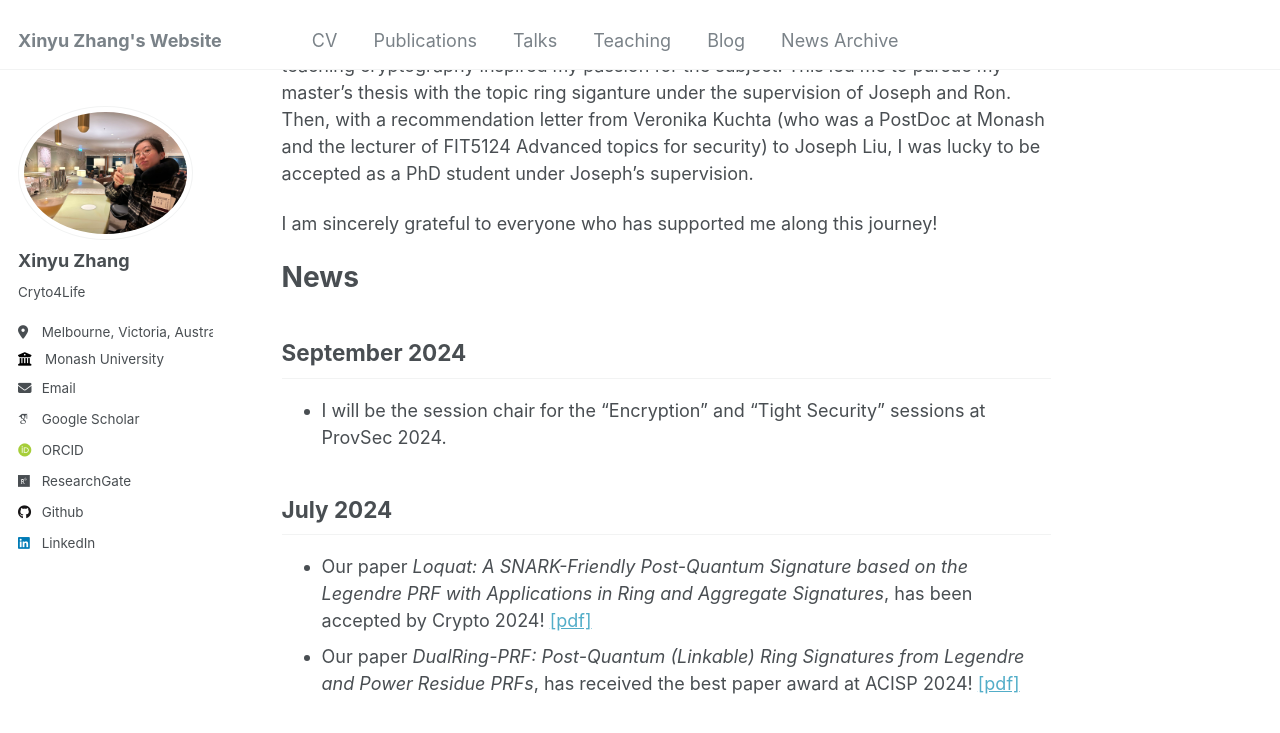
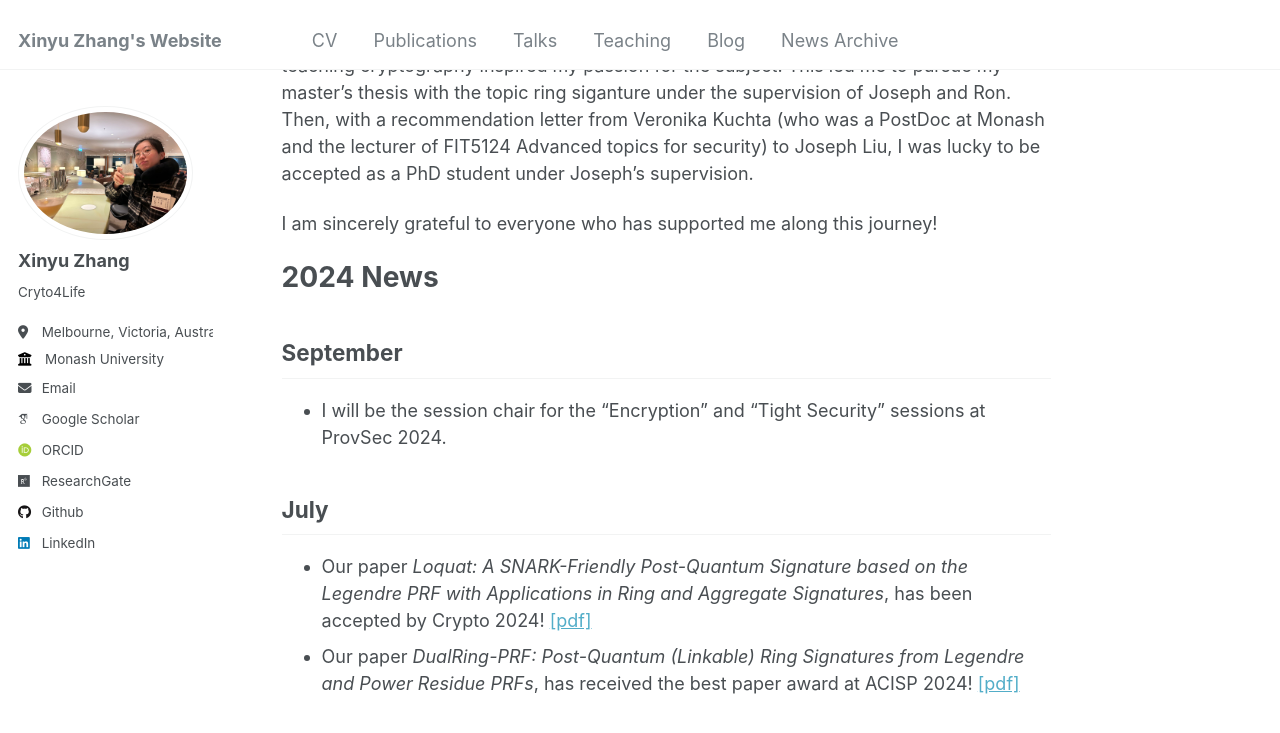
Before and after one commit to cryptome-xyz/cryptome-xyz.github.io, a Jekyll site: the page built from _pages/about.md, in a window 1280 px wide and 900 px high, scrolled down 542 px. Shown: the top 733 px of the window. Built offline with Jekyll 4.4.1, drawn with Linux system fonts in a browser that asks for light colours; some web fonts are replaced.

Commit message:
Update about.md

```diff
--- a/_pages/about.md
+++ b/_pages/about.md
@@ -17,11 +17,11 @@ Later, I pursued a Master of Information Technology at Monash University, where
 
 I am sincerely grateful to everyone who has supported me along this journey!
 
-News
+2024 News
 ======
-## September 2024
+## September
 - I will be the session chair for the "Encryption" and "Tight Security" sessions at ProvSec 2024.
 
-## July 2024
+## July
 - Our paper _Loquat: A SNARK-Friendly Post-Quantum Signature based on the Legendre PRF with Applications in Ring and Aggregate Signatures_, has been accepted by Crypto 2024! [[pdf]](https://eprint.iacr.org/2024/868.pdf)
 - Our paper _DualRing-PRF: Post-Quantum (Linkable) Ring Signatures from Legendre and Power Residue PRFs_, has received the best paper award at ACISP 2024! [[pdf]](https://eprint.iacr.org/2024/985.pdf)
```
